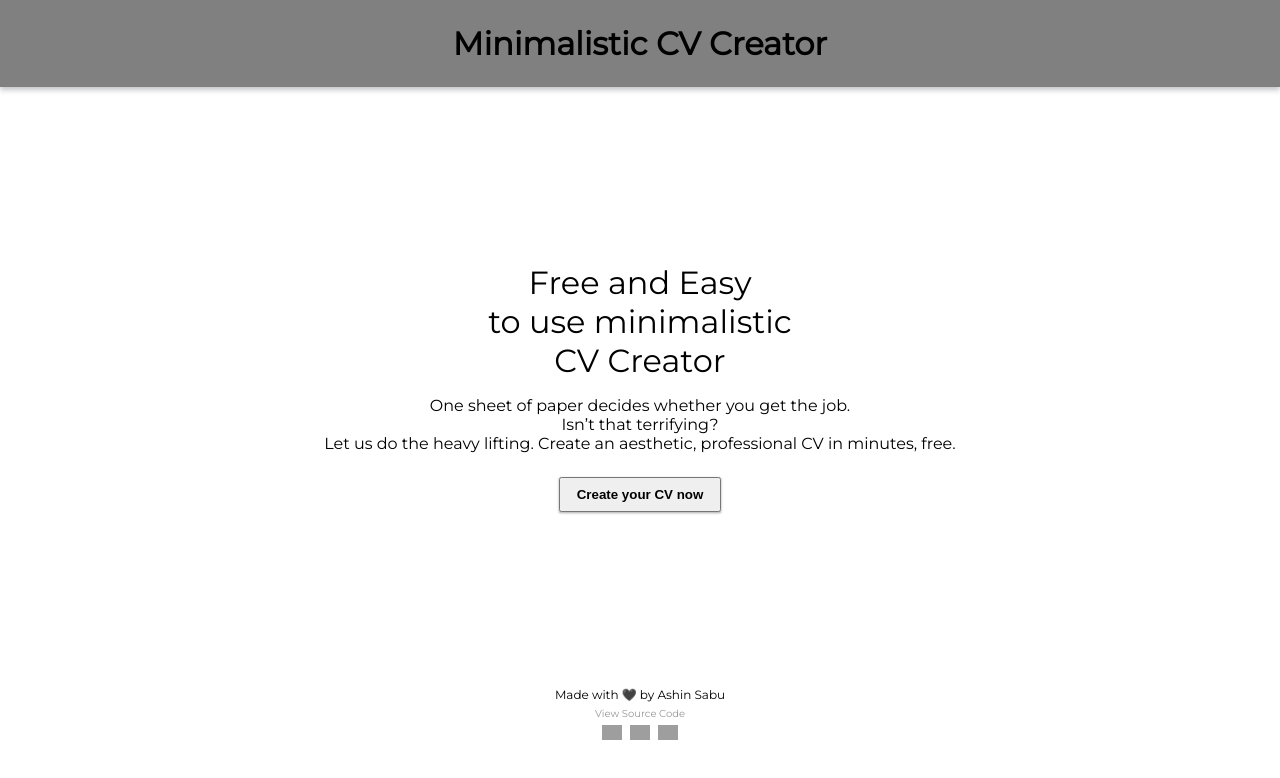
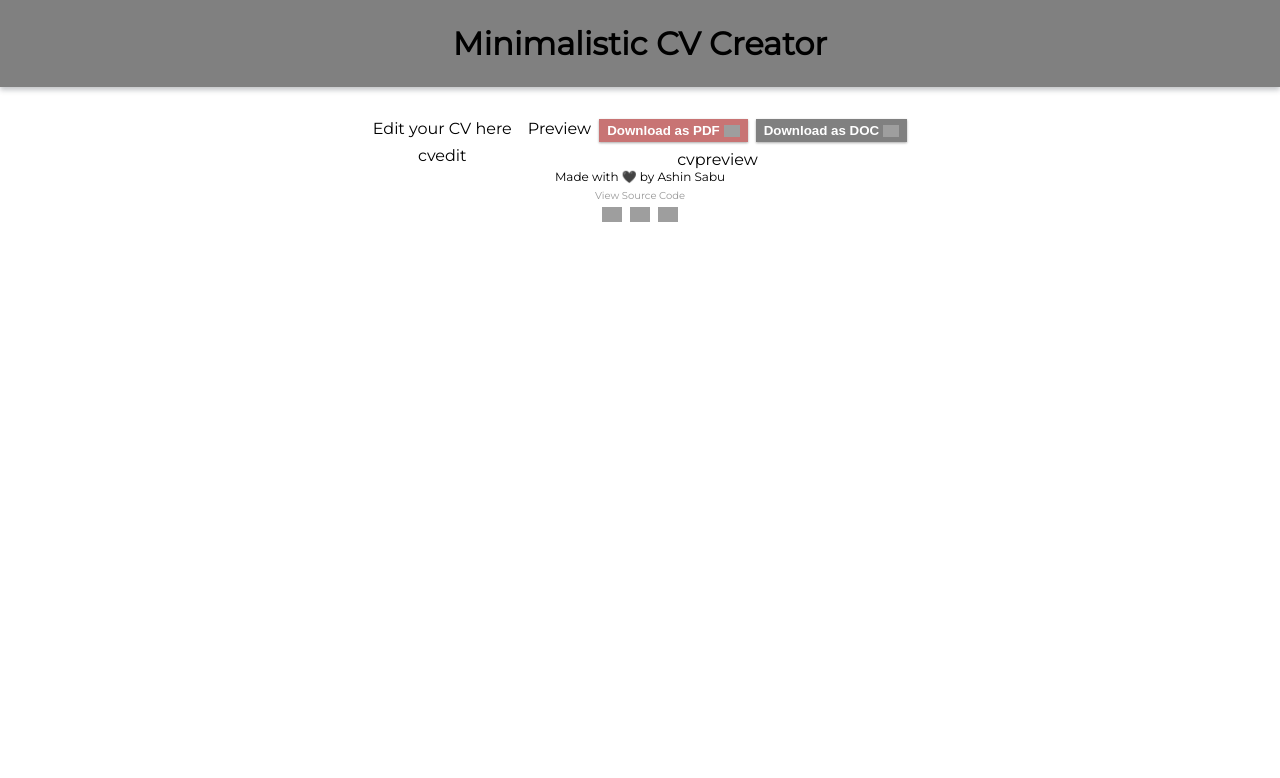
Before and after one commit to ashinsabu/cv-creator, a React (Create React App) app: page / in a window 1280 px wide. Shown: the top 778 px of the page. Built offline with nearby package versions, Linux system fonts and the light colour scheme; grey boxes are pictures that could not be loaded.

Commit message:
Buttons and styling for download functions and titles

```diff
--- a/src/App.js
+++ b/src/App.js
@@ -10,7 +10,7 @@ class App extends Component {
   constructor(props) {
     super(props);
     this.state = {
-      heroHidden: 0,
+      heroHidden: 1,
     }
     this.hideHero = this.hideHero.bind(this);
   }
--- a/src/components/CvCreator.css
+++ b/src/components/CvCreator.css
@@ -0,0 +1,64 @@
+.CvCreator{
+    margin-top: 32px;
+    display: flex;
+    justify-content: center;
+    gap: 16px;
+}
+.edit-cv-area{
+    display: flex;
+    flex-direction: column;
+    align-items: center;
+    gap: 8px;
+}
+.preview-cv-area{
+    display: flex;
+    flex-direction: column;
+    align-items: center;
+    gap: 8px;
+}
+.preview-title{
+    display: flex;
+    justify-content: space-between;
+    gap: 8px;
+}
+button{
+    padding: 4px 8px;
+    display: flex;
+    align-items: center;
+    justify-content: center;
+}
+button > img{
+    width: 16px;
+    margin-left: 4px;
+}
+#download-pdf-button{
+    cursor: pointer;
+    background-color: #c87474;
+    color: white;
+    font-weight: bold;
+    border: none;
+    box-shadow: 0 1px 3px rgba(0,0,0,0.12), 0 1px 2px rgba(0,0,0,0.24);
+    transition: all 0.3s cubic-bezier(.25,.8,.25,1);
+}
+#download-pdf-button:hover{
+    box-shadow: 0 3px 12px rgba(0,0,0,0.25), 0 2px 2px rgba(0,0,0,0.22);
+}
+#download-pdf-button:active{
+    transform: scale(0.95);
+}
+
+#download-doc-button{
+    cursor: pointer;
+    background-color: grey;
+    color: white;
+    font-weight: bold;
+    border: none;
+    box-shadow: 0 1px 3px rgba(0,0,0,0.12), 0 1px 2px rgba(0,0,0,0.24);
+    transition: all 0.3s cubic-bezier(.25,.8,.25,1);
+}
+#download-doc-button:hover{
+    box-shadow: 0 3px 12px rgba(0,0,0,0.25), 0 2px 2px rgba(0,0,0,0.22);
+}
+#download-doc-button:active{
+    transform: scale(0.95);
+}
--- a/src/components/CvCreator.jsx
+++ b/src/components/CvCreator.jsx
@@ -1,6 +1,6 @@
 import React, { Component } from 'react'
 import '../styles/App.css';
-
+import './CvCreator.css'
 class CvCreator extends Component {
     constructor(props) {
         super(props);
@@ -8,8 +8,22 @@ class CvCreator extends Component {
         {  }
     }
     render() {
-        return ( <div>
-            CVCreator
+        return (
+        <div className='CvCreator'>
+            <div className='edit-cv-area'>
+                <p>Edit your CV here</p>
+                <>cvedit</>
+            </div>
+
+            <div className='preview-cv-area'>
+                <div className='preview-title'>
+                    <p>Preview</p>
+                    <button id='download-pdf-button'>Download as PDF<img src='https://upload.wikimedia.org/wikipedia/commons/thumb/8/87/PDF_file_icon.svg/1667px-PDF_file_icon.svg.png'/></button>
+                    <button id='download-doc-button'>Download as DOC <img src='https://cdn-icons-png.flaticon.com/512/5968/5968517.png'/></button>
+                </div>
+                <>cvpreview</>
+            </div>
+
         </div> );
     }
 }
```
